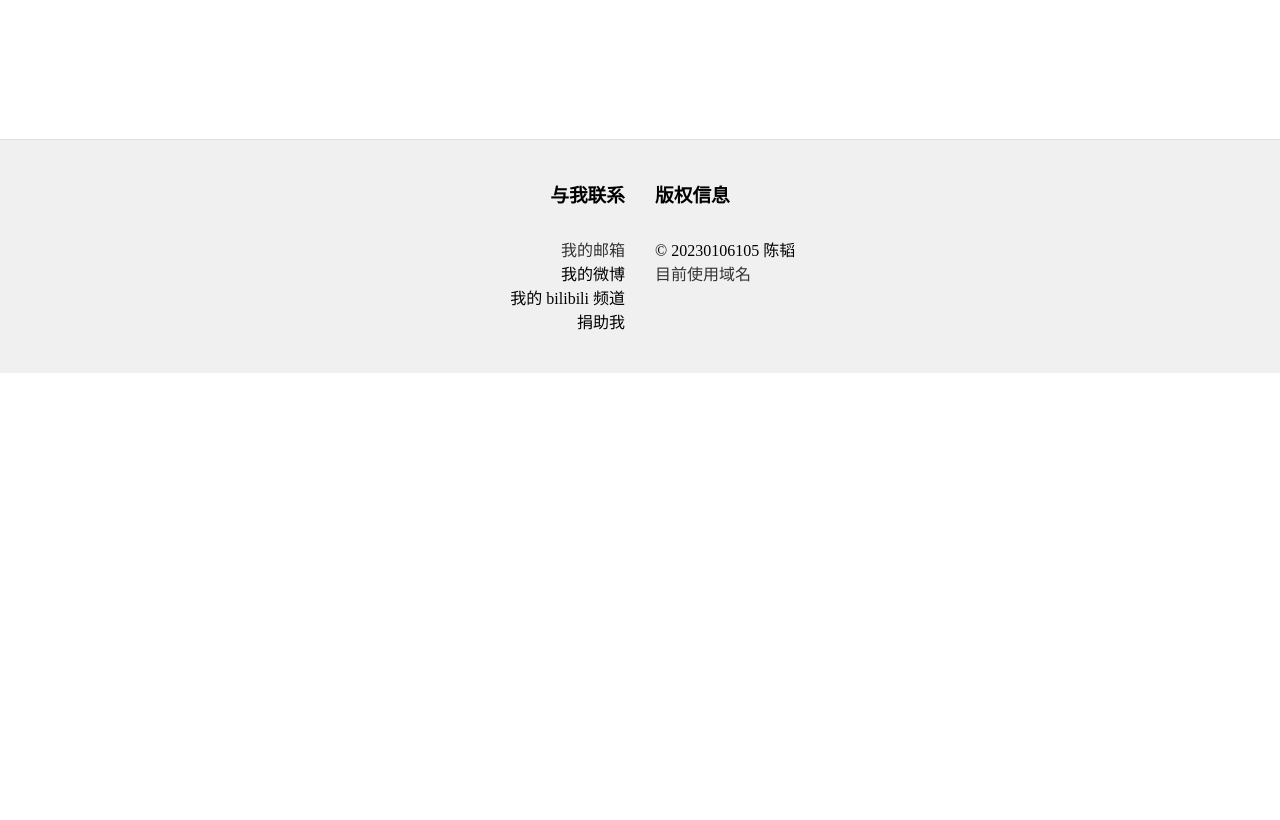
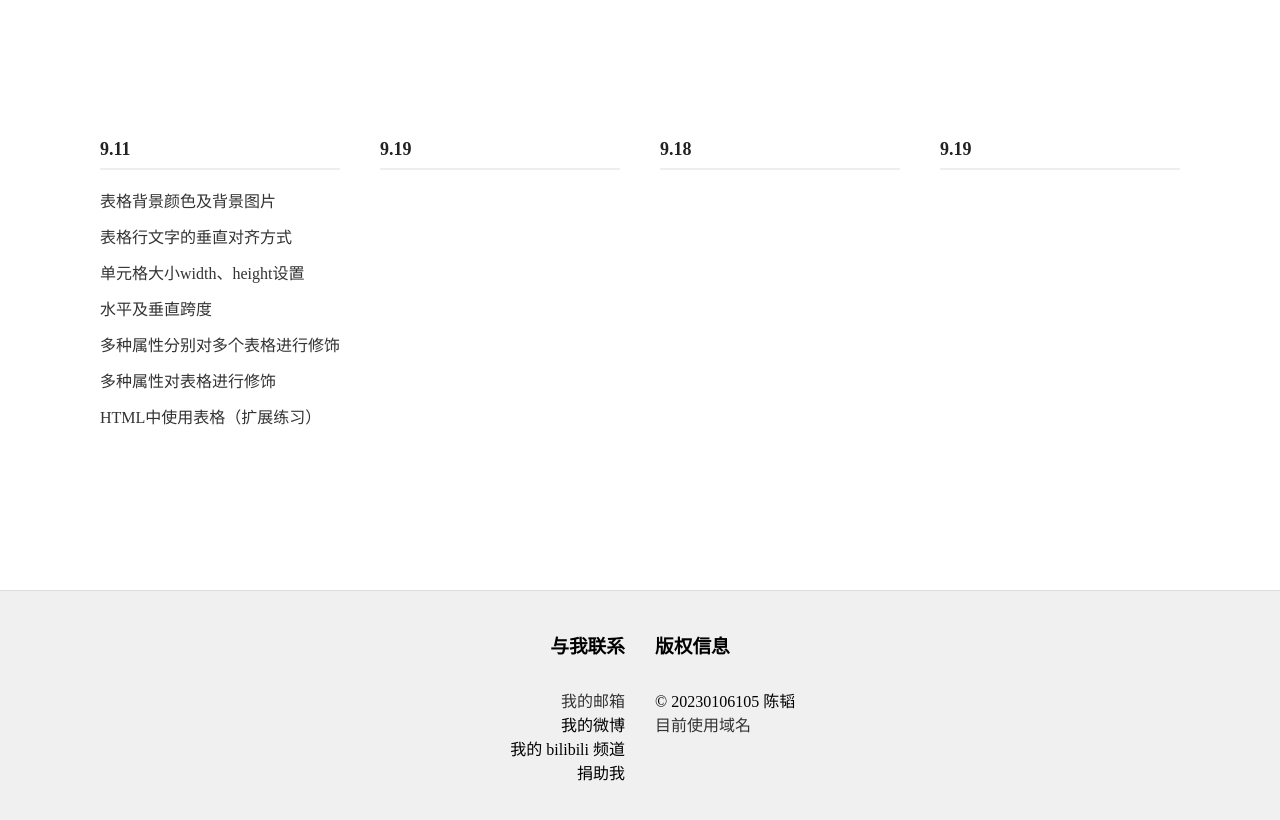
Before and after one commit to nanping2005/web, a plain HTML site: page index.html in a window 1280 px wide. Shown: the part 1820-2640 px from the top of the page. Before the commit the page ends 2193 px from the top, so only its background shows below. Drawn offline with Linux system fonts and the light colour scheme.

Commit message:
Update index.html

```diff
--- a/index.html
+++ b/index.html
@@ -211,6 +211,44 @@
       </div>
     </div>
   </div>
+<div class="content-container">
+	        <div class="experiments-grid">
+	            <!-- 第一列 -->
+	            <div class="experiment-column">
+	                <h5 class="column-title">9.11</h5>
+	                <ul class="experiment-list">
+	                    <li class="experiment-item"><a href="9.25/html11.html" class="experiment-link">表格背景颜色及背景图片</a></li>
+	                    <li class="experiment-item"><a href="9.25/html12.html" class="experiment-link">表格行文字的垂直对齐方式</a></li>
+						<li class="experiment-item"><a href="9.25/html13.html" class="experiment-link">单元格大小width、height设置</a></li>
+						<li class="experiment-item"><a href="9.25/html14.html" class="experiment-link">水平及垂直跨度</a></li>
+						<li class="experiment-item"><a href="9.25/html15.html" class="experiment-link">多种属性分别对多个表格进行修饰</a></li>
+						<li class="experiment-item"><a href="9.25/html16.html" class="experiment-link">多种属性对表格进行修饰</a></li>
+						<li class="experiment-item"><a href="9.25/html17.html" class="experiment-link">HTML中使用表格（扩展练习）</a></li>
+	                </ul>
+	            </div>
+	   <div class="experiment-column">
+	                   <h5 class="column-title">9.19</h5>
+	                     <ul class="experiment-list">
+
+
+	                 </ul>
+	            </div>
+	       <div class="experiment-column">
+	               <h5 class="column-title">9.18</h5>
+	               <ul class="experiment-list">
+
+	               </ul>
+	           </div>
+
+	           <!-- 第四列 -->
+	           <div class="experiment-column">
+	               <h5 class="column-title">9.19</h5>
+	               <ul class="experiment-list">
+
+	               </ul>
+	           </div>
+	       </div>
+	   </div>
   <footer class="bg-white border-t border-gray-200 py-3 px-4 md:px-6 mt-6">
     <div class="container mx-auto text-center text-sm text-gray-500">
       <table width="100%" border="0" cellspacing="30" align="center">
```
